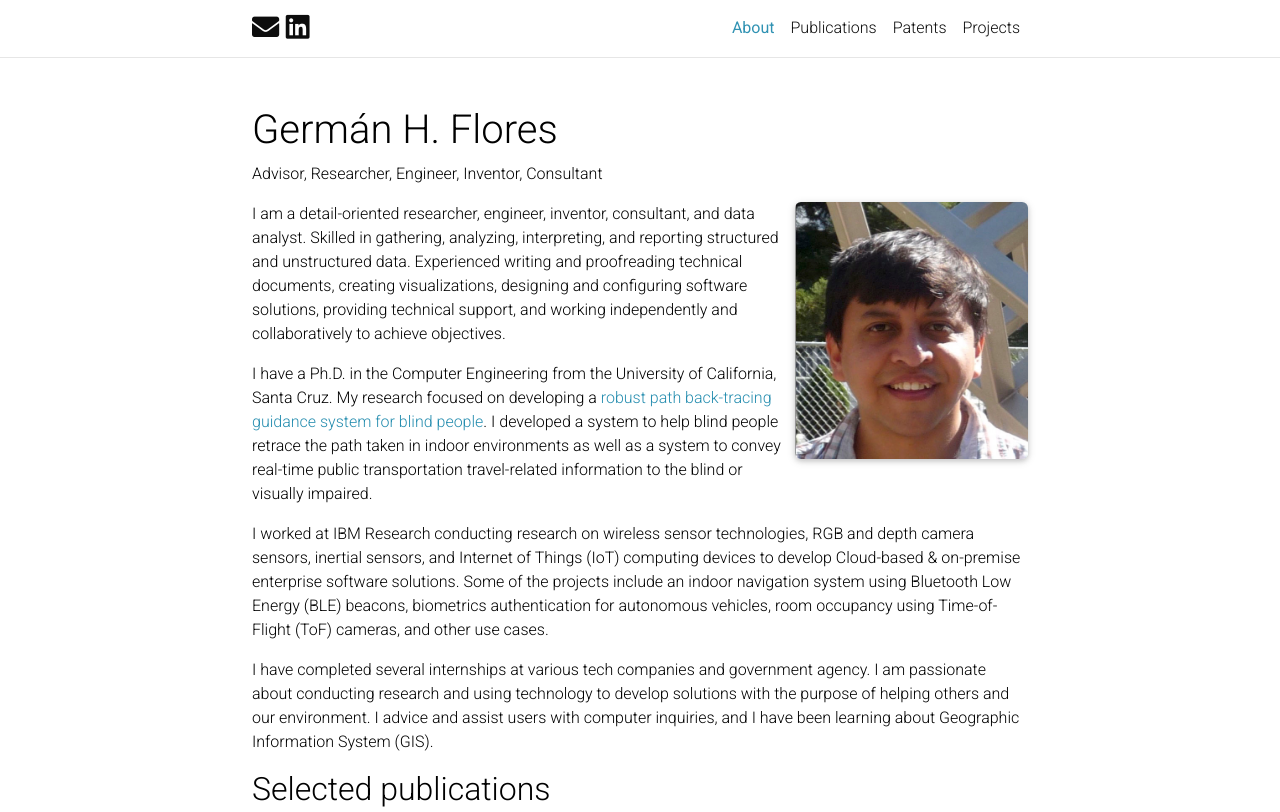
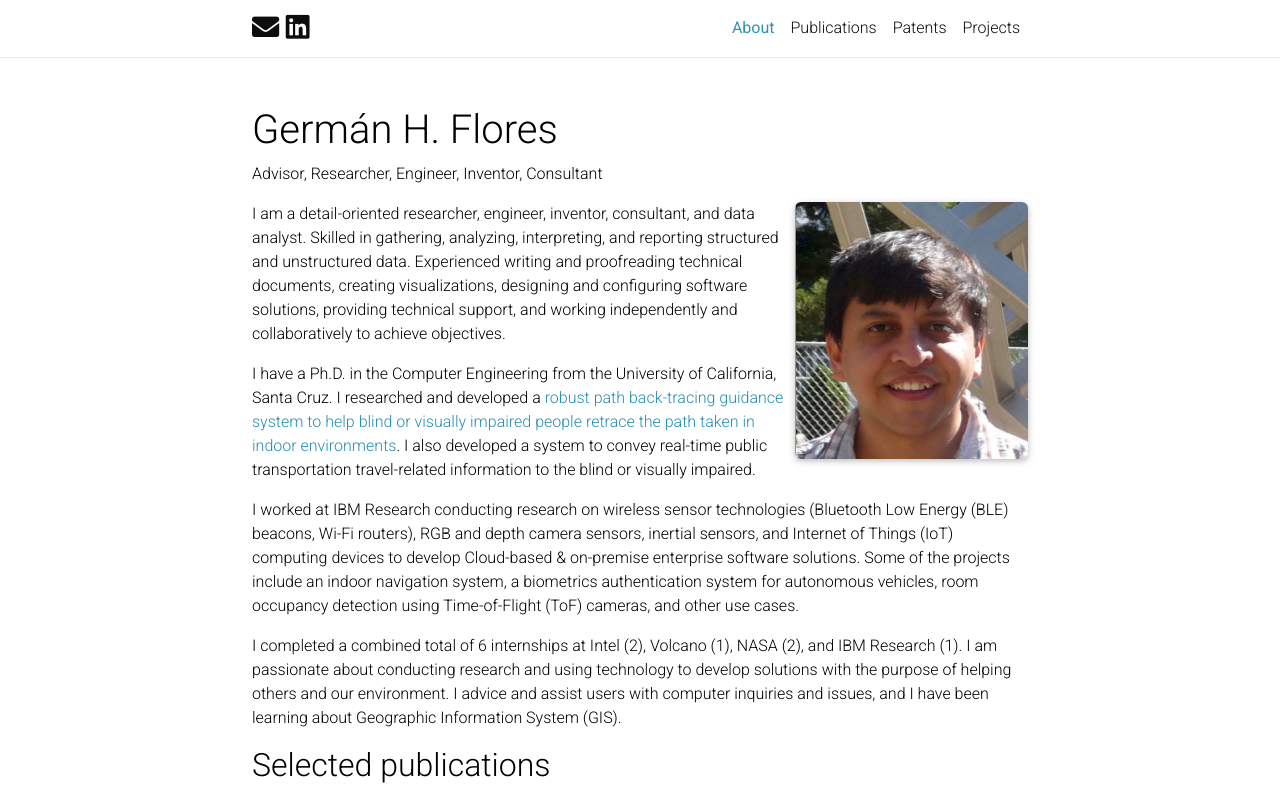
Before and after one commit to ghfloreslab/ghfloreslab.github.io, a Jekyll site: the page built from _pages/about.md, in a window 1280 px wide and 1296 px high, cut to the strip 0-812 px from the top of the window. Built offline with Jekyll 4.4.1, drawn with Linux system fonts in a browser that asks for light colours; comment, search, counter and statistics services are not loaded; a style sheet for code colours, icons or effects is not loaded.

Commit message:
updated about me

```diff
--- a/_pages/about.md
+++ b/_pages/about.md
@@ -18,8 +18,8 @@ social: true  # includes social icons at the bottom of the page
 
 I am a detail-oriented researcher, engineer, inventor, consultant, and data analyst. Skilled in gathering, analyzing, interpreting, and reporting structured and unstructured data. Experienced writing and proofreading technical documents, creating visualizations, designing and configuring software solutions, providing technical support, and working independently and collaboratively to achieve objectives.
 
-I have a Ph.D. in the Computer Engineering from the University of California, Santa Cruz. My research focused on developing a <a href="https://escholarship.org/uc/item/6nq496gw">robust path back-tracing guidance system for blind people</a>. I developed a system to help blind people retrace the path taken in indoor environments as well as a system to convey real-time public transportation travel-related information to the blind or visually impaired.
+I have a Ph.D. in the Computer Engineering from the University of California, Santa Cruz. I researched and developed a <a href="https://escholarship.org/uc/item/6nq496gw">robust path back-tracing guidance system to help blind or visually impaired people retrace the path taken in indoor environments</a>. I also developed a system to convey real-time public transportation travel-related information to the blind or visually impaired.
 
-I worked at IBM Research conducting research on wireless sensor technologies, RGB and depth camera sensors, inertial sensors, and Internet of Things (IoT) computing devices to develop Cloud-based & on-premise enterprise software solutions. Some of the projects include an indoor navigation system using Bluetooth Low Energy (BLE) beacons, biometrics authentication for autonomous vehicles, room occupancy using Time-of-Flight (ToF) cameras, and other use cases.
+I worked at IBM Research conducting research on wireless sensor technologies (Bluetooth Low Energy (BLE) beacons, Wi-Fi routers), RGB and depth camera sensors, inertial sensors, and Internet of Things (IoT) computing devices to develop Cloud-based & on-premise enterprise software solutions. Some of the projects include an indoor navigation system, a biometrics authentication system for autonomous vehicles, room occupancy detection using Time-of-Flight (ToF) cameras, and other use cases.
 
-I have completed several internships at various tech companies and government agency. I am passionate about conducting research and using technology to develop solutions with the purpose of helping others and our environment. I advice and assist users with computer inquiries, and I have been learning about Geographic Information System (GIS).
+I completed a combined total of 6 internships at Intel (2), Volcano (1), NASA (2), and IBM Research (1). I am passionate about conducting research and using technology to develop solutions with the purpose of helping others and our environment. I advice and assist users with computer inquiries and issues, and I have been learning about Geographic Information System (GIS).
```
